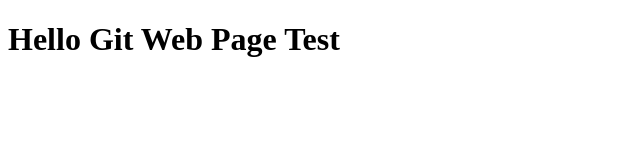
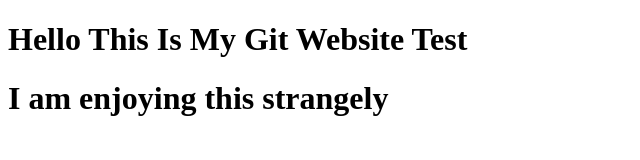
Before and after one commit to vjackl/vjackl.github.io, a plain HTML site: page index.html in a window 1280 px wide. Shown: the whole page, without its empty margins (0-640 px from the left). Drawn offline with Linux system fonts and the light colour scheme.

Commit message:
Change Header of Website

```diff
--- a/index.html
+++ b/index.html
@@ -5,6 +5,7 @@
     <title>Git Page Test</title>
   </head>
   <body>
-    <h1>Hello Git Web Page Test</h1>
+    <h1>Hello This Is My Git Website Test</h1>
+    <h1>I am enjoying this strangely</h1>
   </body>
 </html>
```
